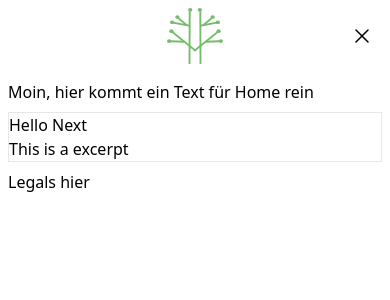
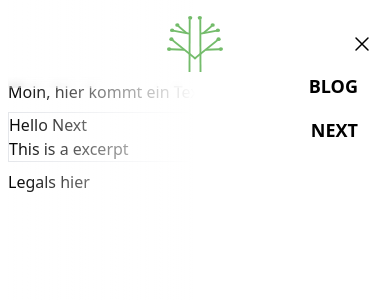
Before and after one commit to matthias-matthies/blog, a Next.js app: page / in a window 390 px wide. Both pictures are taken after a click on the element 362 px from the left and 36 px from the top of the page. Shown: the top 300 px of the page. Built offline with nearby package versions, Linux system fonts and the light colour scheme.

Commit message:
Nav and Mobile Nav animations

```diff
--- a/app/components/LayoutHeader.tsx
+++ b/app/components/LayoutHeader.tsx
@@ -6,9 +6,9 @@ const LayoutHeader = ({ className = "" }: {className?: string;}) => {
     const links = parseDirectoryForNavbar(`${process.env.BASE_DIRECTORY}`)
 
     return (
-        <header className={`fixed top-0 w-screen backdrop-blur-sm z-10 ${className}`}>
-            <Navbar links={links} className={`container mx-auto hidden md:block`} />
-            <MobileNavbar links={links} className={`container mx-auto block md:hidden`}/>
+        <header className={`fixed top-0 w-screen ${className}`}>
+            <Navbar links={links} className={`container mx-auto z-10`} />
+            <MobileNavbar links={links} className={`container mx-auto z-10`}/>
         </header>
     )
 }
--- a/app/components/MobileNavbar.tsx
+++ b/app/components/MobileNavbar.tsx
@@ -3,40 +3,57 @@
 import Link from "next/link";
 import Image from "next/image";
 import Logo from "@/app/assets/Logo.svg"
-import {useState} from "react";
+import {useEffect, useState} from "react";
 import {FSFile} from "@/app/types/FileSystem";
+import useDebounce from "@/app/lib/useDebounce";
+import {useScrollDirection} from "@/app/lib/useScrollDirection";
+
+const baseUrl = process.env.BASE_DIRECTORY
 
 const MobileNavbar = ({ className = "", links = [] }: {className?: string; links?: FSFile[]}) => {
-    const [isNavOpen, setIsNavOpen] = useState(false)
+    const [navOpen, setNavOpen] = useState(false)
+    const [hideNav, setHideNav] = useState(false)
+    const scrollDirection = useScrollDirection();
+    const debouncedIsNavOpen = useDebounce(navOpen, 100)
+
+    useEffect(() => {
+        if (scrollDirection === "up" && hideNav == true) setHideNav(false)
+        if (scrollDirection === "down" && hideNav == false) setHideNav(true)
+    },[scrollDirection])
     const toggleNav = () => {
-        setIsNavOpen(!isNavOpen)
+        setNavOpen(!navOpen)
     }
 
     return (
-        <nav className={`py-4 relative flex flex-row justify-end md:py-8 lg:py-16 ${className}`}>
-            <Link className={`fixed left-1/2 top-1/2 -translate-x-1/2 -translate-y-1/2`} href={`/`}>
+        <>
+            <div className={`backdrop-blur-sm transform transition duration-300 ${hideNav && !navOpen ? "-translate-y-full" : "translate-y-0"}`}>
+                <nav className={`py-6 relative flex flex-row justify-end md:py-8 lg:py-16 z-20 block md:hidden ${className}`}>
+                    <Link className={`fixed left-1/2 top-1/2 -translate-x-1/2 -translate-y-1/2 z-10`} href={`/`}>
                         <Image
                             src={Logo}
                             width={56}
                             height={56}
-                    alt={`Blog Logo with Link to Homepage`} />
+                            alt={`Blog Logo with Link to Homepage`}
+                        />
                     </Link>
-            <div className={`p-2  ${isNavOpen ? "hidden" : "block"}`} onClick={() => toggleNav()}>
+                    <div className={`${debouncedIsNavOpen ? "hidden" : "block"} p-2`} onClick={() => toggleNav()}>
                         <svg xmlns="http://www.w3.org/2000/svg" fill="none" viewBox="0 0 24 24" strokeWidth={1.5} stroke="currentColor" className="w-6 h-6">
                             <path strokeLinecap="round" strokeLinejoin="round" d="M3.75 9h16.5m-16.5 6.75h16.5" />
                         </svg>
                     </div>
-            <div className={`p-2 ${isNavOpen ? "block" : "hidden"}`} onClick={() => toggleNav()}>
+                    <div className={`${debouncedIsNavOpen ? "block" : "hidden"} p-2`} onClick={() => toggleNav()}>
                         <svg xmlns="http://www.w3.org/2000/svg" fill="none" viewBox="0 0 24 24" strokeWidth={1.5} stroke="currentColor" className="w-6 h-6">
                             <path strokeLinecap="round" strokeLinejoin="round" d="M6 18L18 6M6 6l12 12"/>
                         </svg>
                     </div>
-
-            <ul className={`hidden flex-row justify-between`}>
-                <li className={`text-lg font-bold uppercase`}><Link href={`/blog`}>Blog</Link></li>
-                {links.map((link) => (<li className={`text-lg font-bold uppercase`}><Link href={`/${process.env.BASE_DIRECTORY}/${link.name}`}>{link.name}</Link></li>))}
+                </nav>
+                <ul className={`${debouncedIsNavOpen ? "translate-x-full" : "translate-x-[200%]" } px-6 absolute pt-16 transform transition duration-300 flex top-0 left-0 w-1/2 h-screen flex-col bg-white z-10 text-right block md:hidden`}>
+                    <li className={`text-lg font-bold uppercase my-2`}><Link onClick={() => setNavOpen(false)} href={`/blog`}>Blog</Link></li>
+                    {links.map((link) => (<li className={`text-lg font-bold uppercase my-2`}><Link onClick={() => setNavOpen(false)} href={`/${baseUrl}/${link.name}`}>{link.name}</Link></li>))}
                 </ul>
-        </nav>
+                <div className={`${debouncedIsNavOpen ? "translate-x-0" : "translate-x-full" } absolute transform transition duration-300 flex top-0 left-0 w-full h-screen flex-col bg-gradient-to-l from-white from-50% backdrop-blur-sm z-[5] block md:hidden`} />
+            </div>
+        </>
     )
 }
 
--- a/app/components/Navbar.tsx
+++ b/app/components/Navbar.tsx
@@ -1,15 +1,29 @@
+"use client"
+
 import Link from "next/link";
 import {FSFile} from "@/app/types/FileSystem";
+import {useScrollDirection} from "@/app/lib/useScrollDirection";
+import {useEffect, useState} from "react";
+import useDebounce from "@/app/lib/useDebounce";
 
 const Navbar = ({ className = "", links = [] }: {className?: string; links?: FSFile[]}) => {
+    const [hideNav, setHideNav] = useState(false)
+    const scrollDirection = useScrollDirection();
+
+    useEffect(() => {
+        if (scrollDirection === "up" && hideNav) setHideNav(false)
+        if (scrollDirection === "down" && !hideNav) setHideNav(true)
+    },[scrollDirection])
 
     return (
-        <nav className={`py-4 md:py-8 lg:py-16 ${className}`}>
-            <ul className={`flex flex-row justify-between`}>
-                <li className={`text-lg font-bold uppercase`}><Link href={`/blog`}>Blog</Link></li>
-                {links.map((link) => (<li className={`text-lg font-bold uppercase`}><Link href={`/${process.env.BASE_DIRECTORY}/${link.name}`}>{link.name}</Link></li>))}
-            </ul>
-        </nav>
+        <div className={`backdrop-blur-sm transform transition duration-300 ${hideNav ? "-translate-y-full" : "translate-y-0"}`}>
+            <nav className={`py-4 md:py-8 lg:py-16 hidden md:block ${className}`}>
+                <ul className={`flex flex-row justify-between`}>
+                    <li className={`text-lg font-bold uppercase`}><Link href={`/blog`}>Blog</Link></li>
+                    {links.map((link) => (<li className={`text-lg font-bold uppercase`}><Link href={`/${process.env.BASE_DIRECTORY}/${link.name}`}>{link.name}</Link></li>))}
+                </ul>
+            </nav>
+        </div>
     )
 }
 
--- /dev/null
+++ b/app/lib/useDebounce.ts
@@ -0,0 +1,17 @@
+import { useState, useEffect } from 'react'
+
+export default function useDebounce(value: any, delay: number) {
+    const [debouncedValue, setDebouncedValue] = useState(value)
+
+    useEffect(() => {
+        const handler = setTimeout(() => {
+            setDebouncedValue(value)
+        }, delay)
+
+        return () => {
+            clearTimeout(handler)
+        }
+    }, [value, delay])
+
+    return debouncedValue
+}
--- /dev/null
+++ b/app/lib/useScrollDirection.ts
@@ -0,0 +1,44 @@
+import {useEffect, useRef, useState} from "react";
+
+const THRESHOLD = 0;
+
+const useScrollDirection = () => {
+    const [scrollDirection, setScrollDirection] = useState('up');
+
+    const blocking = useRef(false);
+    const prevScrollY = useRef(0);
+
+    useEffect(() => {
+        prevScrollY.current = window.pageYOffset;
+
+        const updateScrollDirection = () => {
+            const scrollY = window.pageYOffset;
+
+            if (Math.abs(scrollY - prevScrollY.current) >= THRESHOLD) {
+                const newScrollDirection =
+                    scrollY > prevScrollY.current ? 'down' : 'up';
+
+                setScrollDirection(newScrollDirection);
+
+                prevScrollY.current = scrollY > 0 ? scrollY : 0;
+            }
+
+            blocking.current = false;
+        };
+
+        const onScroll = () => {
+            if (!blocking.current) {
+                blocking.current = true;
+                window.requestAnimationFrame(updateScrollDirection);
+            }
+        };
+
+        window.addEventListener('scroll', onScroll);
+
+        return () => window.removeEventListener('scroll', onScroll);
+    }, [scrollDirection]);
+
+    return scrollDirection;
+};
+
+export { useScrollDirection };
```
Lines whose indentation alone changed are shown as unchanged.
